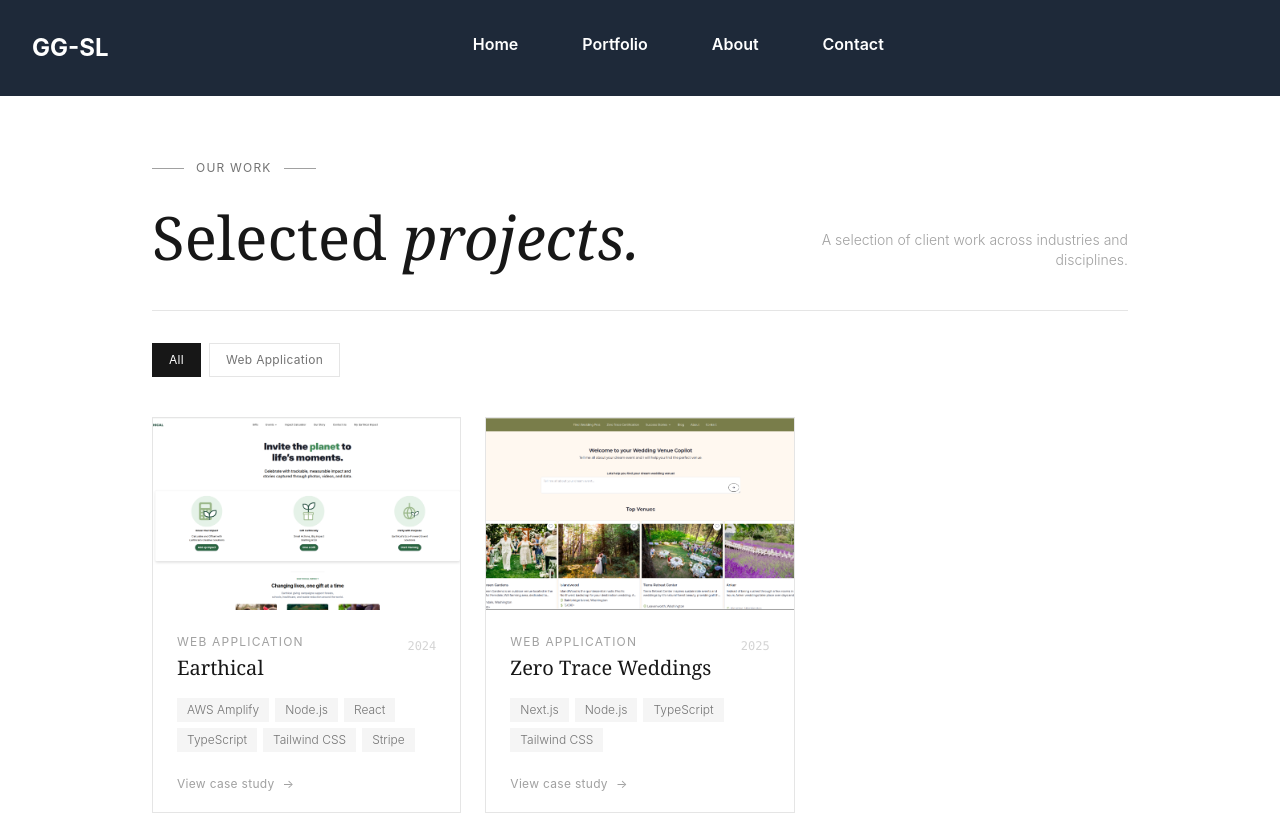
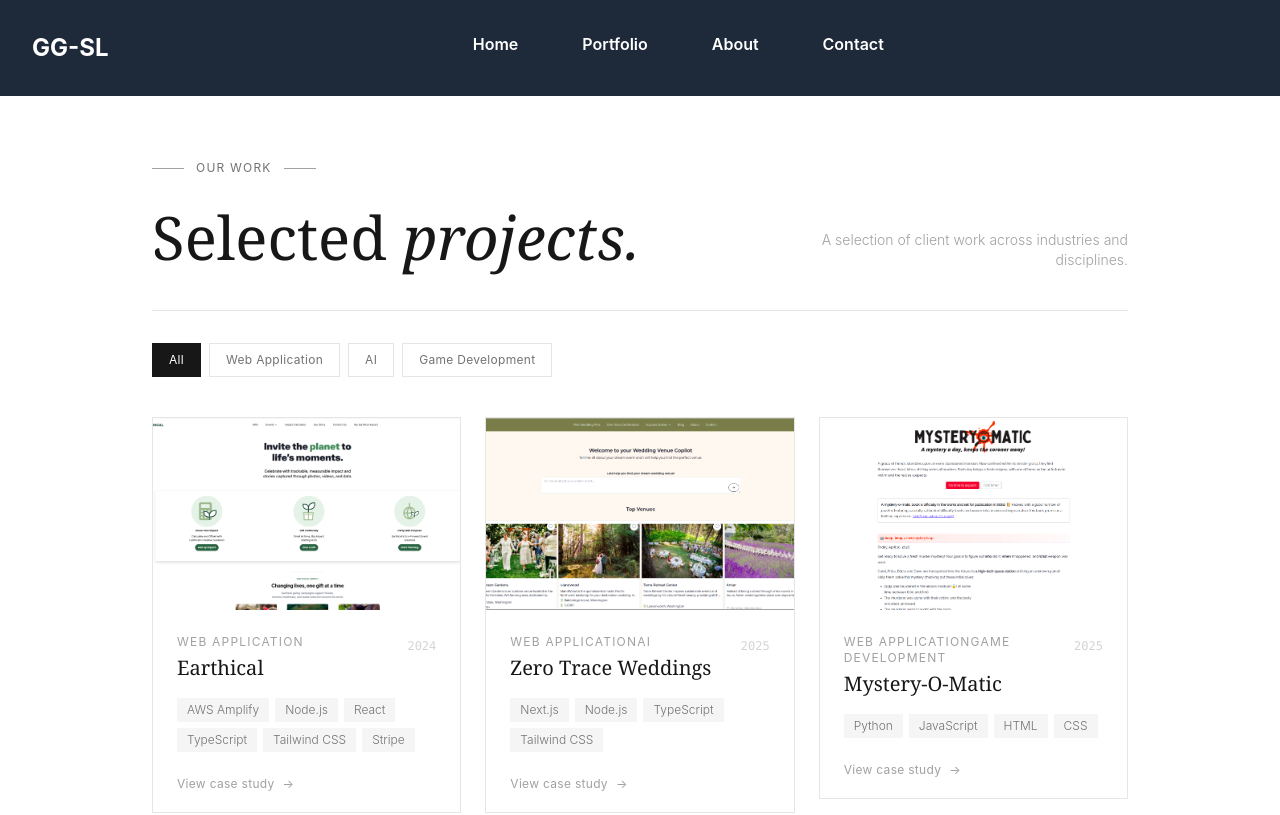
Before and after one commit to gg-sl-oss/gg-sl, a React (Vite) app: page /gg-sl/portfolio in a window 1280 px wide. Shown: the top 815 px of the page. Built offline with nearby package versions, Linux system fonts and the light colour scheme.

Commit message:
mystery-o-matic project added

```diff
--- a/src/pages/Portfolio/Portfolio.tsx
+++ b/src/pages/Portfolio/Portfolio.tsx
@@ -2,11 +2,12 @@ import { useState } from "react";
 import { Link } from "react-router";
 import earthicalHomePage from "../../assets/earthicalHomePage.png";
 import zeroTraceHomePage from "../../assets/zeroTraceHomePage.png";
+import mysteryOMatic from "../../assets/mysteryOmatic.png";
 
 type Project = {
   id: number;
   title: string;
-  category: string;
+  category: string[];
   year: string;
   stack: string[];
   image: string;
@@ -17,7 +18,7 @@ const projects: Project[] = [
   {
     id: 1,
     title: "Earthical",
-    category: "Web Application",
+    category: ["Web Application"],
     year: "2024",
     stack: [
       "AWS Amplify",
@@ -33,17 +34,26 @@ const projects: Project[] = [
   {
     id: 2,
     title: "Zero Trace Weddings",
-    category: "Web Application",
+    category: ["Web Application", "AI"],
     year: "2025",
     stack: ["Next.js", "Node.js", "TypeScript", "Tailwind CSS"],
     image: zeroTraceHomePage,
     slug: "zeroTrace",
   },
+  {
+    id: 3,
+    title: "Mystery-O-Matic",
+    category: ["Web Application", "Game Development"],
+    year: "2025",
+    stack: ["Python", "JavaScript", "HTML", "CSS"],
+    image: mysteryOMatic,
+    slug: "mysteryOMatic",
+  },
 ];
 
 const categories = [
   "All",
-  ...Array.from(new Set(projects.map((p) => p.category))),
+  ...Array.from(new Set(projects.map((p) => p.category).flat())),
 ];
 
 function ProjectCard({ project }: { project: Project }) {
@@ -112,7 +122,7 @@ export default function PortfolioPage() {
   const filtered =
     activeCategory === "All"
       ? projects
-      : projects.filter((p) => p.category === activeCategory);
+      : projects.filter((p) => p.category.includes(activeCategory));
 
   return (
     <main>
--- a/src/pages/Portfolio/ProjectDetail.tsx
+++ b/src/pages/Portfolio/ProjectDetail.tsx
@@ -8,11 +8,13 @@ import zeroTraceAIPlanner from "../../assets/zeroTraceAIPlanner.png";
 import zeroTraceMembersManagement from "../../assets/zeroTraceMembersManagement.png";
 import zeroTraceVendorDetails from "../../assets/zeroTraceVendorDetails.png";
 import zeroTracePVP from "../../assets/zeroTracePVP.png";
-import { useEffect, useState } from "react";
+import mysteryOMatic from "../../assets/mysteryOmatic.png";
+import mysteryOMaticGame from "../../assets/mysteryOmatic2.png";
+import { useEffect, useState, type JSX } from "react";
 
 type ProjectSection = {
   title?: string;
-  description?: string;
+  description?: string | JSX.Element;
   image?: string;
 };
 
@@ -105,6 +107,39 @@ const projects: Project[] = [
         description:
           "Also, for vendors who belong to specific groups together, a platform to onboard, and manage their members. With dedicated onboarding surveys and responses from potential members.",
         image: zeroTraceMembersManagement,
+      },
+    ],
+  },
+  {
+    id: 3,
+    title: "Mystery-O-Matic",
+    category: "Web Application",
+    year: "2025",
+    stack: ["Python", "JavaScript", "HTML", "CSS"],
+    image: mysteryOMatic,
+    slug: "mysteryOMatic",
+    description:
+      "A web game where players can solve daily murder mystery in just 5 minutes and slowly uncover how to defeat the evil timeloop. It supports English, Spanish and Russian.",
+    sections: [
+      {
+        description: (
+          <>
+            The site is a Python program used to produce a random murder mystery
+            to solve using fuzzing testing. Once a mystery is generated, it
+            produces a static html file that contains all the clues (and the
+            solution to verify it). It uses{" "}
+            <Link
+              to="https://github.com/crytic/echidna/"
+              target="_blank"
+              rel="noopener noreferrer"
+              className="text-blue-500 hover:underline"
+            >
+              Echidna
+            </Link>{" "}
+            to generate the murder mystery and its solution.
+          </>
+        ),
+        image: mysteryOMaticGame,
       },
     ],
   },
```
Also changed, not shown: src/assets/mysteryOmatic.png (added), src/assets/mysteryOmatic2.png (added).
